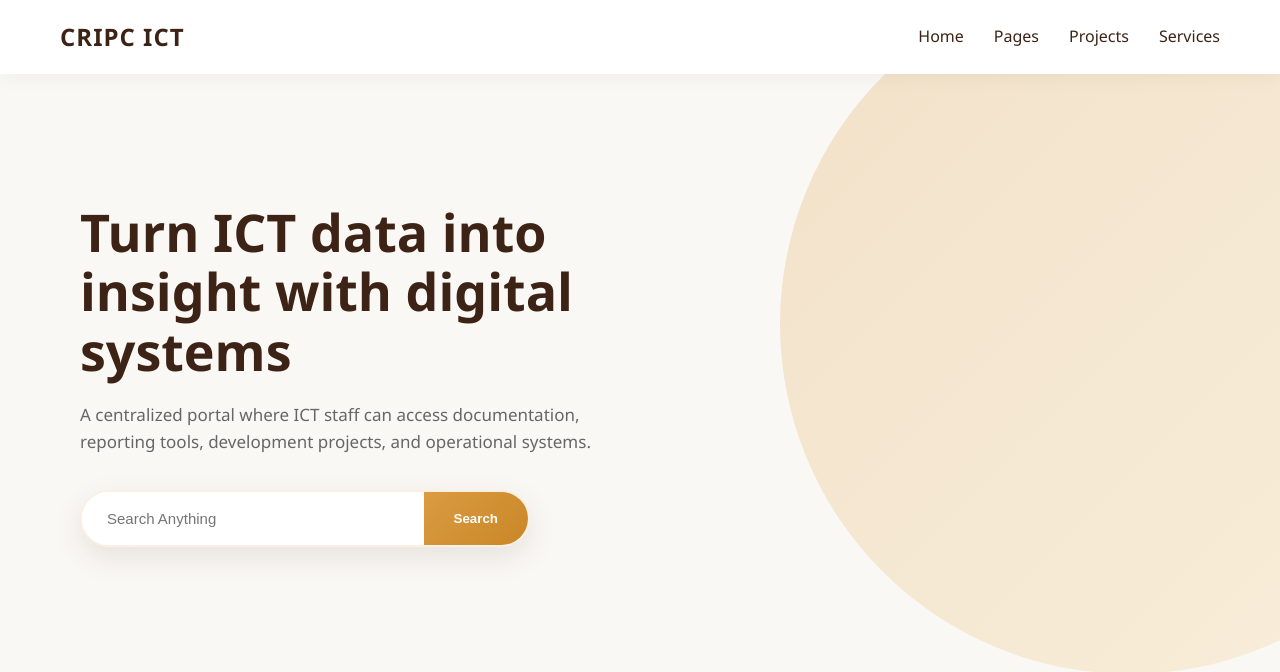
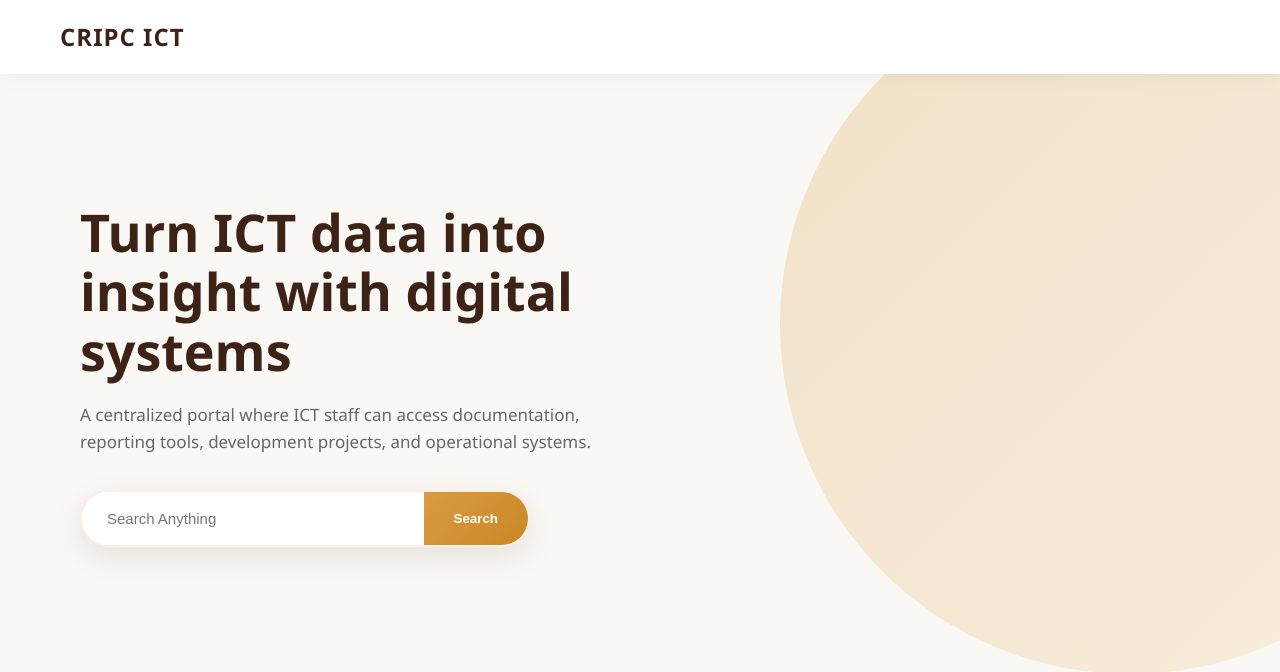
Before and after one commit to thokozanidatabase/ICT_PORTFOLIO, a plain HTML site: page index.html in a window 1280 px wide. Shown: the top 672 px of the page. Drawn offline with Linux system fonts and the light colour scheme.

Commit message:
Update index.html

```diff
--- a/index.html
+++ b/index.html
@@ -385,10 +385,6 @@ grid-template-columns:1fr;
 <div class="logo">CRIPC ICT</div>
 
 <div class="nav-links">
-<a href="#">Home</a>
-<a href="#">Pages</a>
-<a href="#">Projects</a>
-<a href="#">Services</a>
 
 </div>
 
```
